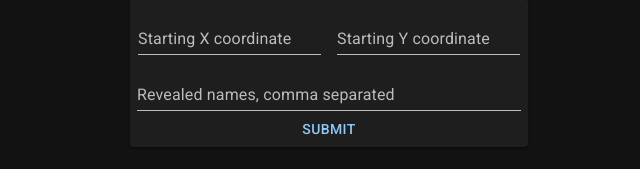
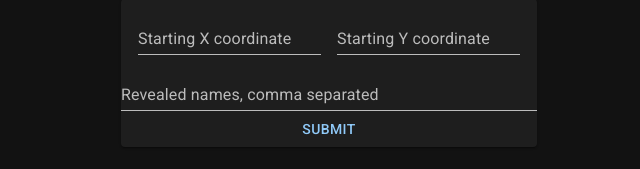
Before and after one commit to mma127/nc_hunter, a React (Create React App) app: page / in a window 1280 px wide. Shown: the part 327-496 px from the top of the page, without its empty margins (311-951 px from the left). Built offline with nearby package versions, Linux system fonts and the light colour scheme.

Commit message:
match startForm input width

```diff
--- a/src/components/StartForm.jsx
+++ b/src/components/StartForm.jsx
@@ -23,7 +23,7 @@ const useStyles = makeStyles(() => ({
     margin: "0.5rem"
   },
   namesInput: {
-    width: "24rem"
+    width: "26rem"
   }
 }))
 
```
